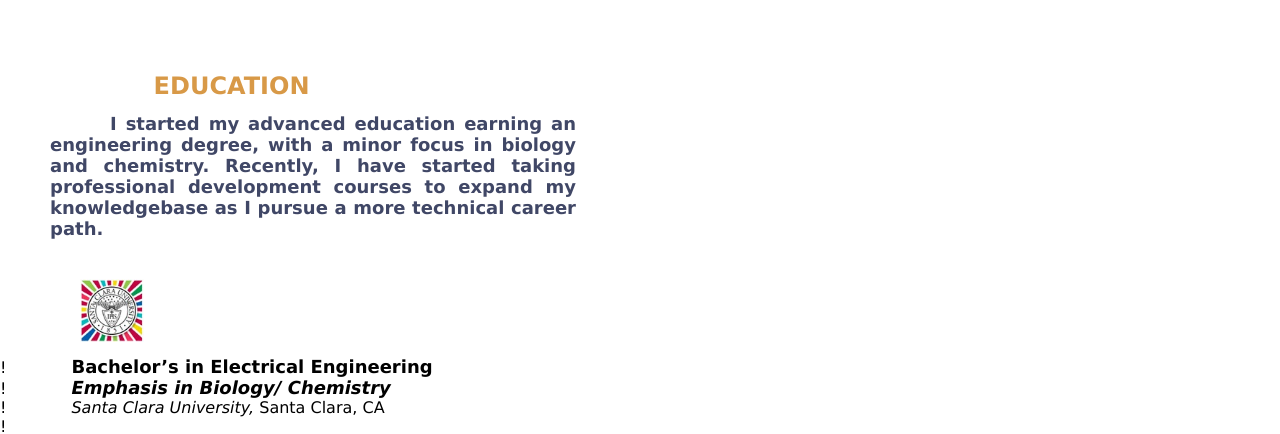
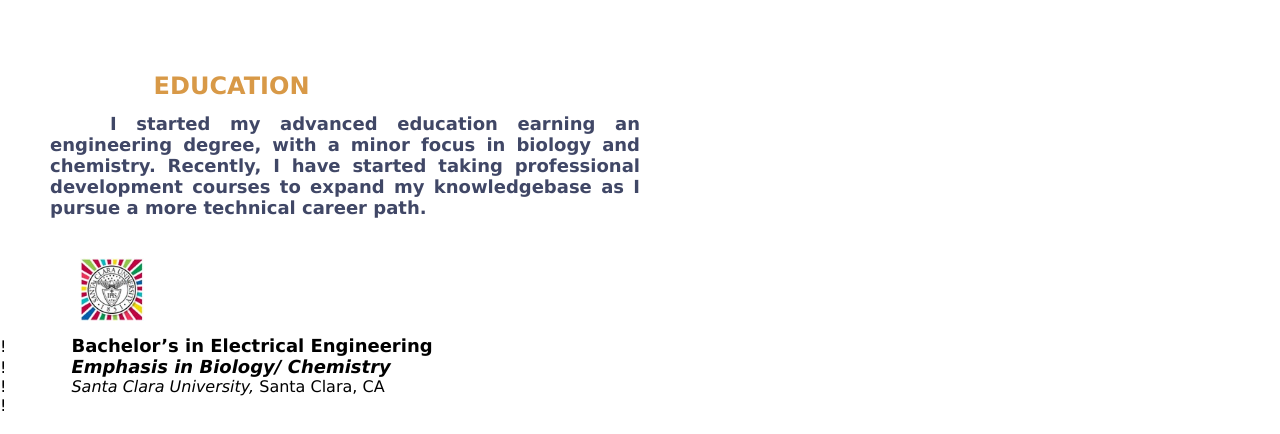
Before and after one commit to vcarteroffice/vcarteroffice.github.io, a plain HTML site: page index.html in a window 1280 px wide. Shown: the part 377-811 px from the top of the page. Drawn offline with Linux system fonts and the light colour scheme.

Commit message:
Add files via upload

```diff
--- a/style.css
+++ b/style.css
@@ -79,7 +79,7 @@
 
 .section-intro {
     margin-left: 50px;
-    margin-right: 55%;
+    margin-right: 50%;
     margin-top: 5px;
     margin-bottom: 20px;
     text-align: justify;
```
